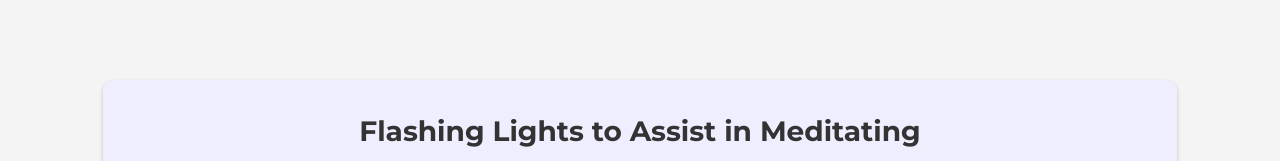
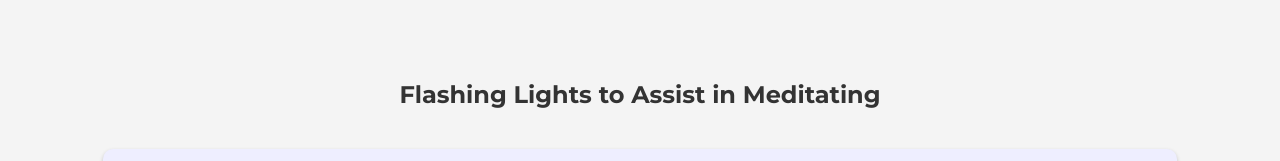
Before and after one commit to markmcla74/Meditation-Assistant, a plain HTML site: page index.html in a window 1280 px wide. Shown: the top 161 px of the page. Drawn offline with Linux system fonts and the light colour scheme; grey boxes are pictures that could not be loaded.

Commit message:
Update index.html

```diff
--- a/index.html
+++ b/index.html
@@ -11,9 +11,9 @@
     <div id="content">
 
     </div>
+     <h2>Flashing Lights to Assist in Meditating </h2>
+    <div class="info">
 
-    <div class="info">
-        <h1>Flashing Lights to Assist in Meditating </h1>
         <iframe
 		class="video"
 		width="560" height="315"
```
